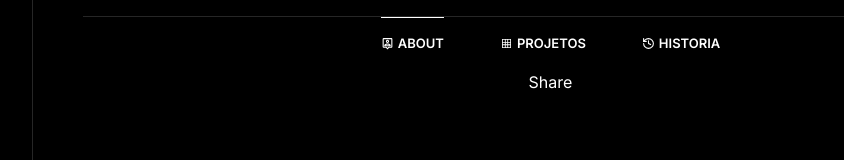
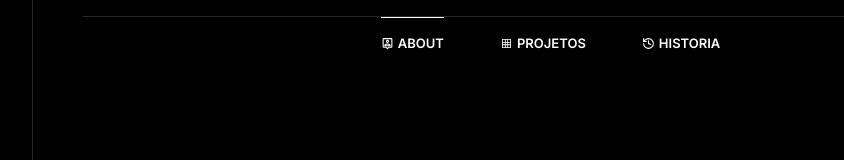
Before and after one commit to JhonatasAnicezio/portifolio, a Next.js app: page /jhonatas in a window 1280 px wide. Shown: the part 280-440 px from the top of the page, without its empty margins (212-1056 px from the left). Built offline with nearby package versions, Linux system fonts and the light colour scheme.

Commit message:
feat: create jhonatas page

```diff
--- a/src/app/jhonatas/page.tsx
+++ b/src/app/jhonatas/page.tsx
@@ -1,27 +1,6 @@
-import {
-  Dialog,
-  DialogContent,
-  DialogTrigger,
-} from "@/components/ui/dialog";
-import album from '../../../public/0060253715653_600.jpg';
-import Image from "next/image";
-
-
 export default function Jhonatas() {
   return (
     <div className="flex justify-center items-center w-full text-white">
-      <Dialog>
-        <DialogTrigger asChild>
-          <button>Share</button>
-        </DialogTrigger>
-        <DialogContent className="flex bg-black">
-          <div className="w-[913px] h-[913px] relative">
-            <Image src={album} quality={100} layout="fill" objectFit="cover" alt="album" />
-          </div>
-          <div className="flex items-center justify-center w-[500px] rounded-tr-sm rounded-br-sm">
-          </div>
-        </DialogContent>
-      </Dialog>
     </div>
   );
 }
```
